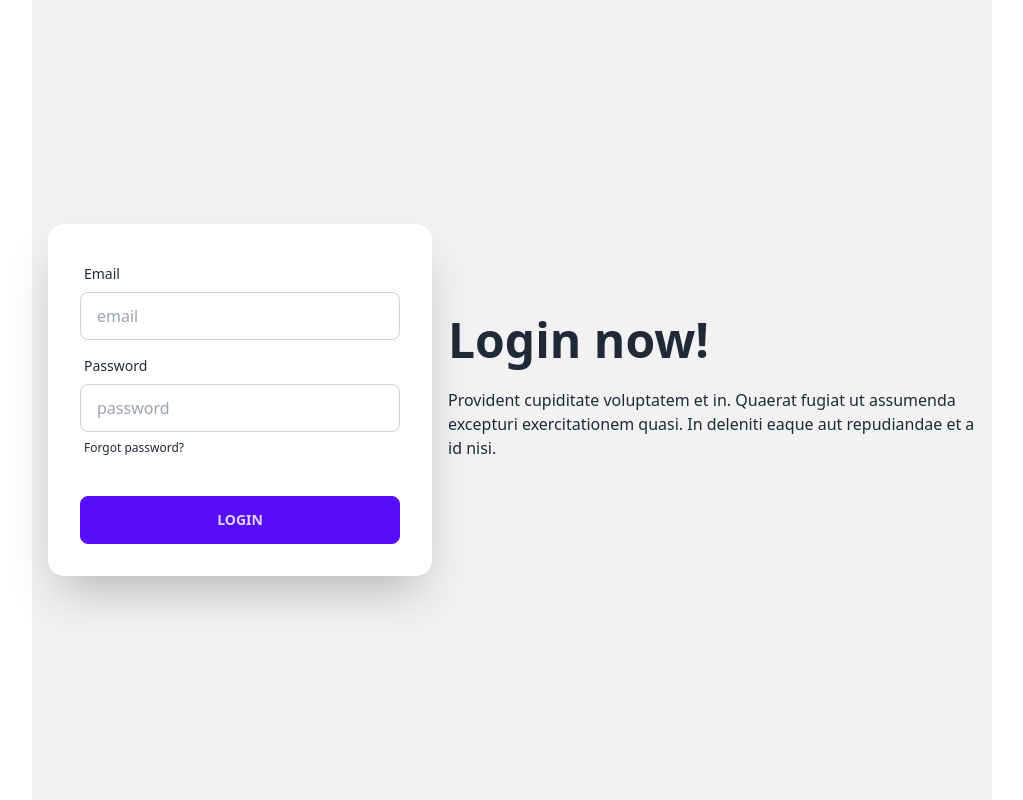
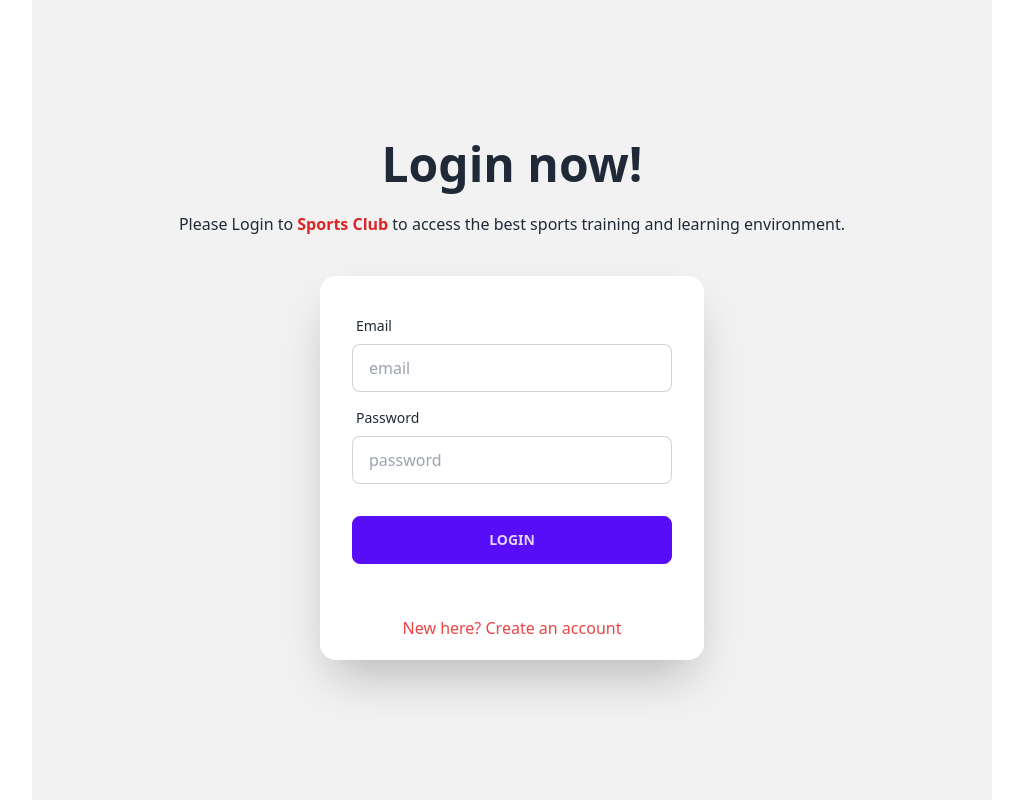
Before and after one commit to daasojib/sports-club-client, a React (Vite) app: page /login in a window 1280 px wide. Shown: the whole page, without its empty margins (128-1151 px from the left). Built offline with nearby package versions, Linux system fonts and the light colour scheme; no server answers.

Commit message:
login page done

```diff
--- a/package.json
+++ b/package.json
@@ -13,6 +13,7 @@
     "@emotion/react": "^11.11.1",
     "@lottiefiles/react-lottie-player": "^3.5.3",
     "@smastrom/react-rating": "^1.3.1",
+    "firebase": "^9.22.2",
     "localforage": "^1.10.0",
     "match-sorter": "^6.3.1",
     "react": "^18.2.0",
--- a/src/Layout/Main.jsx
+++ b/src/Layout/Main.jsx
@@ -5,7 +5,7 @@ import NavBar from "../pages/Shared/NavBar/NavBar";
 const Main = () => {
     const location = useLocation()
 
-    const hideHeaderFooter = location.pathname.includes('login');
+    const hideHeaderFooter = location.pathname.includes('login') || location.pathname.includes('signup');
 
     return (
         <div>
--- a/src/Routes/Routes.jsx
+++ b/src/Routes/Routes.jsx
@@ -4,6 +4,7 @@ import Home from "../pages/Home/Home/Home";
 import Instructors from "../pages/Instructors/Instructors ";
 import Classes from "../pages/Home/Classes/Classes";
 import Login from "../pages/Login/Login";
+import SignUp from "../pages/SignUp/SignUp";
 
 export const router = createBrowserRouter([
   {
@@ -26,6 +27,10 @@ export const router = createBrowserRouter([
         path: 'login',
         element: <Login></Login>
       },
+      {
+        path: 'signup',
+        element: <SignUp></SignUp>
+      },
     ],
   },
 ]);
--- /dev/null
+++ b/src/firebase/firebase.config.js
@@ -0,0 +1,17 @@
+// Import the functions you need from the SDKs you need
+import { initializeApp } from "firebase/app";
+// TODO: Add SDKs for Firebase products that you want to use
+// https://firebase.google.com/docs/web/setup#available-libraries
+
+// Your web app's Firebase configuration
+const firebaseConfig = {
+  apiKey: import.meta.env.VITE_apiKey,
+  authDomain: import.meta.env.VITE_authDomain,
+  projectId: import.meta.env.VITE_projectId,
+  storageBucket: import.meta.env.VITE_storageBucket,
+  messagingSenderId: import.meta.env.VITE_messagingSenderId,
+  appId: import.meta.env.VITE_appId
+};
+
+// Initialize Firebase
+export const app = initializeApp(firebaseConfig);
--- a/src/main.jsx
+++ b/src/main.jsx
@@ -3,13 +3,14 @@ import ReactDOM from "react-dom/client";
 import "./index.css";
 import { RouterProvider } from "react-router-dom";
 import { router } from "./Routes/Routes";
-
-
+import AuthProvider from "./providers/AuthProvider";
 
 ReactDOM.createRoot(document.getElementById("root")).render(
   <React.StrictMode>
-    <div className="max-w-screen-xl mx-auto">
-      <RouterProvider router={router} />
-    </div>
+    <AuthProvider>
+      <div className="max-w-screen-xl mx-auto">
+        <RouterProvider router={router} />
+      </div>
+    </AuthProvider>
   </React.StrictMode>
 );
--- a/src/pages/Login/Login.jsx
+++ b/src/pages/Login/Login.jsx
@@ -1,23 +1,42 @@
+import { useContext } from "react";
+import { AuthContext } from "../../providers/AuthProvider";
+import { Link } from "react-router-dom";
+
 const Login = () => {
+
+  const {logIn} = useContext(AuthContext)
+
+  const handleLogin = e => {
+    e.preventDefault()
+    const form = e.target;
+    const email = form.email.value;
+    const password = form.password.value;
+    logIn(email, password)
+      .then(data => {
+        const user = data.user;
+        console.log(user)
+    })
+
+  }
+
   return (
     <div className="hero min-h-screen bg-base-200 w-3/4 mx-auto">
-      <div className="hero-content flex-col lg:flex-row-reverse">
+      <div className="hero-content flex-col">
         <div className="text-center lg:text-left">
-          <h1 className="text-5xl font-bold">Login now!</h1>
+          <h1 className="text-5xl font-bold text-center">Login now!</h1>
           <p className="py-6">
-            Provident cupiditate voluptatem et in. Quaerat fugiat ut assumenda
-            excepturi exercitationem quasi. In deleniti eaque aut repudiandae et
-            a id nisi.
+           Please Login to <span className="text-red-600 font-bold">Sports Club</span> to access the best sports training and learning environment.
           </p>
         </div>
         <div className="card flex-shrink-0 w-full max-w-sm shadow-2xl bg-base-100">
-          <div className="card-body">
+          <form onSubmit={handleLogin} className="card-body">
             <div className="form-control">
               <label className="label">
                 <span className="label-text">Email</span>
               </label>
               <input
-                type="text"
+                type="email"
+                name="email"
                 placeholder="email"
                 className="input input-bordered"
               />
@@ -27,20 +46,17 @@ const Login = () => {
                 <span className="label-text">Password</span>
               </label>
               <input
-                type="text"
+                type="password"
+                name="password"
                 placeholder="password"
                 className="input input-bordered"
               />
-              <label className="label">
-                <a href="#" className="label-text-alt link link-hover">
-                  Forgot password?
-                </a>
-              </label>
             </div>
             <div className="form-control mt-6">
-              <button className="btn btn-primary">Login</button>
+              <input className="btn btn-primary" type="submit" value="Login" />
             </div>
-          </div>
+          </form>
+          <p className="p-5 text-center text-red-500">New here?<Link to='/signup'> Create an account</Link></p>
         </div>
       </div>
     </div>
--- /dev/null
+++ b/src/pages/SignUp/SignUp.jsx
@@ -0,0 +1,10 @@
+
+const SignUp = () => {
+    return (
+        <div>
+
+        </div>
+    );
+};
+
+export default SignUp;
--- /dev/null
+++ b/src/providers/AuthProvider.jsx
@@ -0,0 +1,58 @@
+import { useState } from "react";
+import { createContext } from "react";
+import {
+  createUserWithEmailAndPassword,
+  getAuth,
+  onAuthStateChanged,
+  signInWithEmailAndPassword,
+  signOut,
+} from "firebase/auth";
+import { app } from "../firebase/firebase.config";
+import { useEffect } from "react";
+
+export const AuthContext = createContext(null);
+const auth = getAuth(app);
+
+const AuthProvider = ({ children }) => {
+  const [user, setUser] = useState(null);
+  const [load, setLoad] = useState(true);
+
+  const createUser = (email, password) => {
+    setLoad(true)
+    return createUserWithEmailAndPassword(auth, email, password);
+  };
+
+    const logIn = (email, password) => {
+      setLoad(true)
+      return signInWithEmailAndPassword(email, password)
+  }
+
+    const logOut = () => {
+      setLoad(true)
+      return signOut(auth)
+  }
+
+  useEffect(() => {
+    const unsubscribe = onAuthStateChanged(auth, (currentUser) => {
+      setUser(currentUser);
+      setLoad(false);
+    });
+    return () => {
+      return unsubscribe();
+    };
+  }, []);
+
+  const allAuth = {
+    user,
+    load,
+    createUser,
+    logIn,
+    logOut,
+  };
+
+  return (
+    <AuthContext.Provider value={allAuth}>{children}</AuthContext.Provider>
+  );
+};
+
+export default AuthProvider;
```
Also changed, not shown: 1 other file (tests, documents, lock files or other folders).
